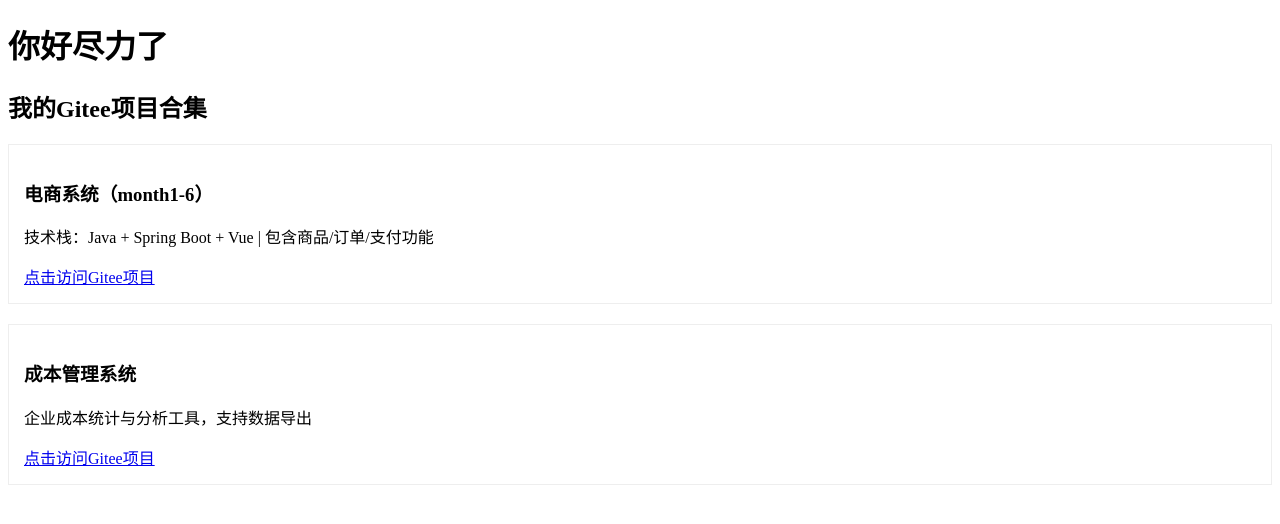
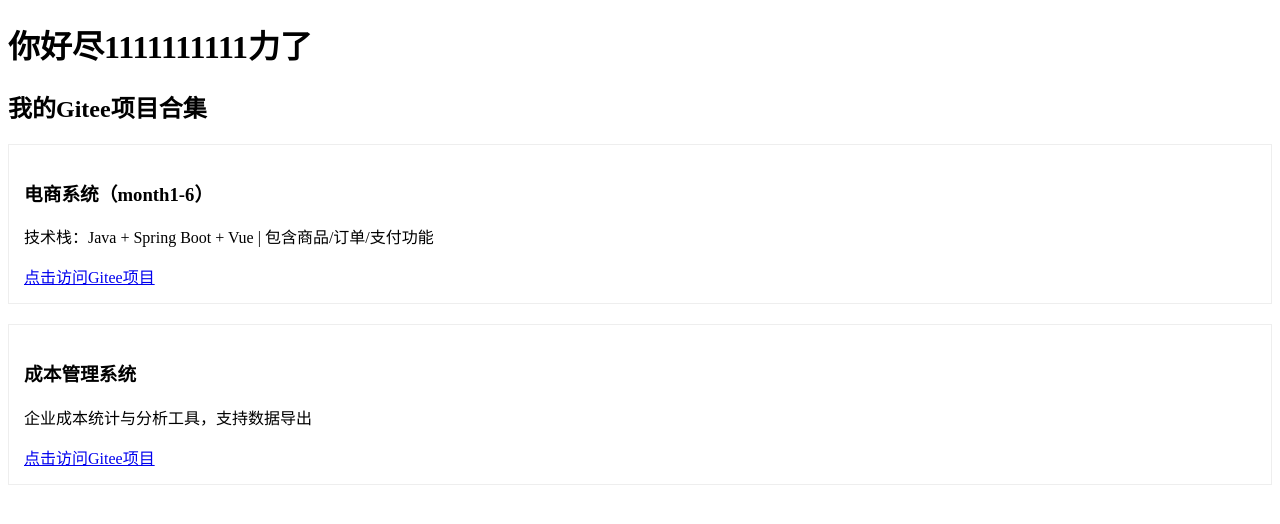
Before and after one commit to mcaqsunqi/mcaqsunqi.github.io, a plain HTML site: page index.html in a window 1280 px wide. Drawn offline with Linux system fonts and the light colour scheme.

Commit message:
Update index.html

```diff
--- a/index.html
+++ b/index.html
@@ -8,7 +8,7 @@
     </style>
 </head>
 <body>
-    <h1>你好尽力了</h1>
+    <h1>你好尽1111111111力了</h1>
     <h2>我的Gitee项目合集</h2>
     <!-- 展示你的电商项目 -->
     <div class="project">
```
